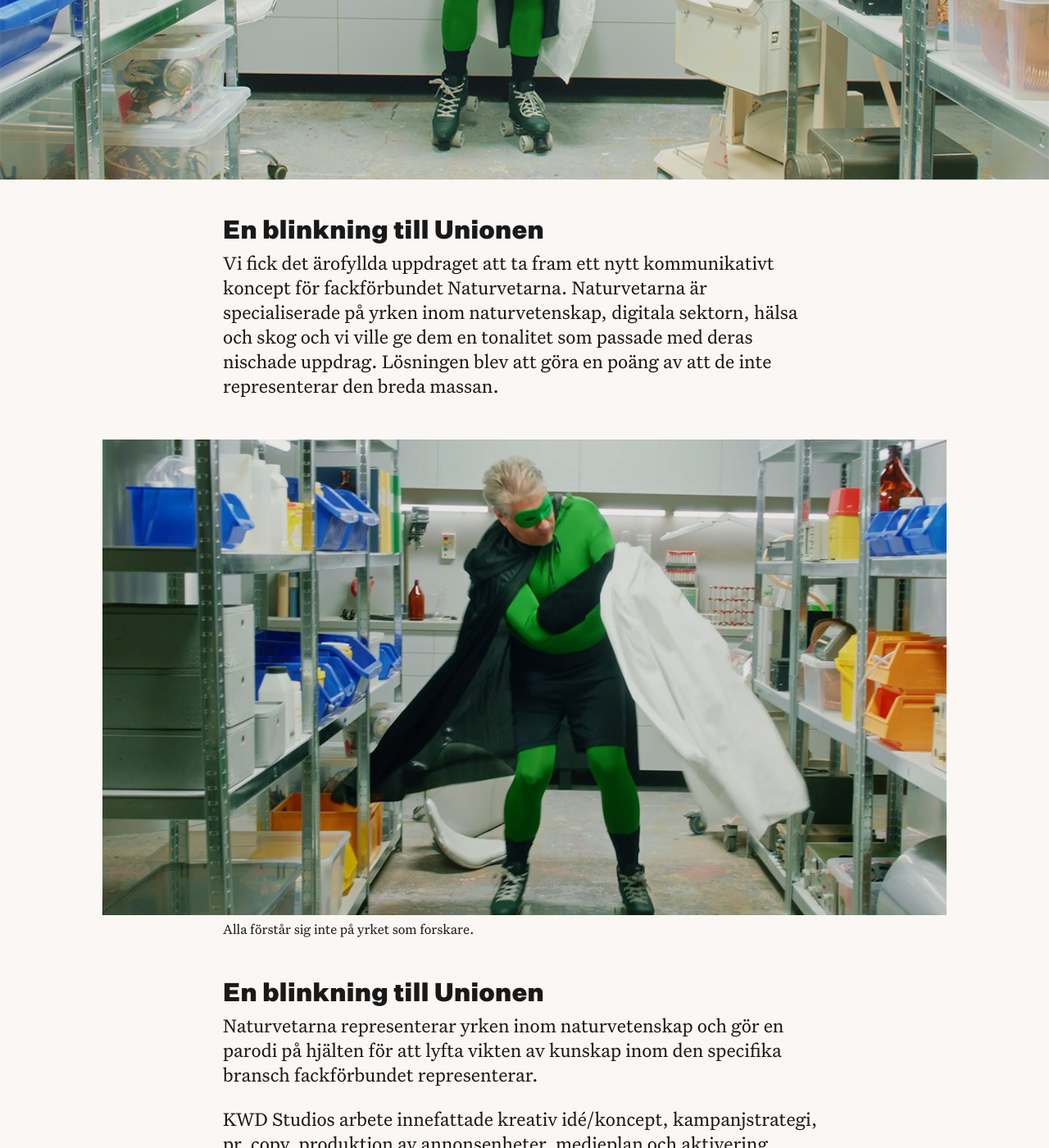
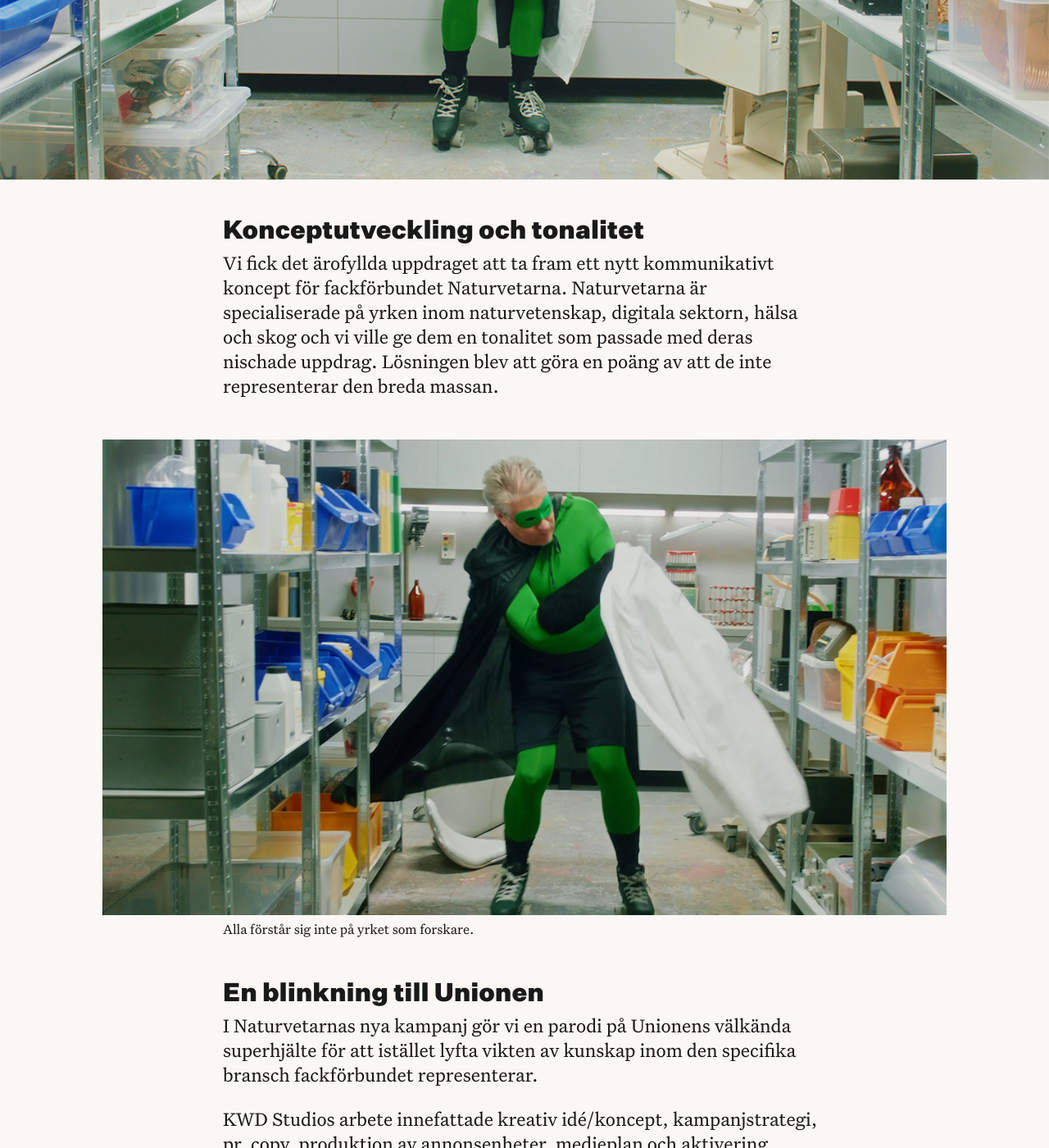
Before and after one commit to kwdstudio/kwdstudio.github.io, a Jekyll site: the page built from _cases/naturvetarna.md, in a window 1280 px wide and 1400 px high, scrolled down 1001 px. Shown: the whole window at 82% size. Built offline with Jekyll 4.4.1, drawn with Linux system fonts in a browser that asks for light colours.

Commit message:
updated copy

```diff
--- a/_cases/naturvetarna.md
+++ b/_cases/naturvetarna.md
@@ -11,7 +11,7 @@ intro_heading: Koncept och kampanj för Naturvetarna
 intro_lead: Känns karaktären bekant? Vår kampanj för fackförbundet Naturvetarna är en tydlig blinkning till Unionen och deras grönklädda superhjältar.
 ---
 
-## En blinkning till Unionen
+## Konceptutveckling och tonalitet
 
 Vi fick det ärofyllda uppdraget att ta fram ett nytt kommunikativt koncept för fackförbundet Naturvetarna. Naturvetarna är specialiserade på yrken inom naturvetenskap, digitala sektorn, hälsa och skog och vi ville ge dem en tonalitet som passade med deras nischade uppdrag. Lösningen blev att göra en poäng av att de inte representerar den breda massan.
 
@@ -23,7 +23,7 @@ Vi fick det ärofyllda uppdraget att ta fram ett nytt kommunikativt koncept för
 
 ## En blinkning till Unionen
 
-Naturvetarna representerar yrken inom naturvetenskap och gör en parodi på hjälten för att lyfta vikten av kunskap inom den specifika bransch fackförbundet representerar.
+I Naturvetarnas nya kampanj gör vi en parodi på Unionens välkända superhjälte för att istället lyfta vikten av kunskap inom den specifika bransch fackförbundet representerar.
 
 KWD Studios arbete innefattade kreativ idé/koncept, kampanjstrategi, pr, copy, produktion av annonsenheter, medieplan och aktivering.
 
```
